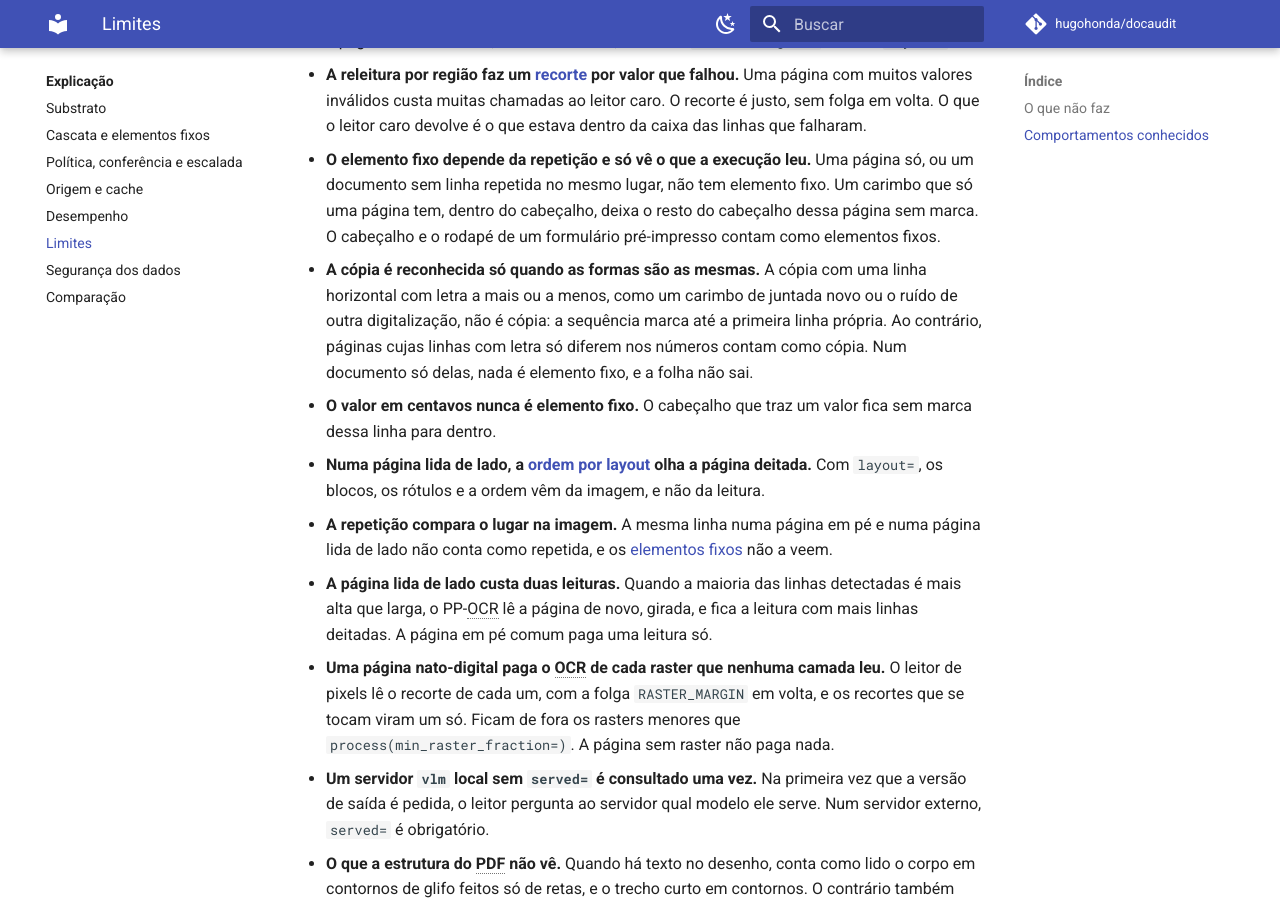
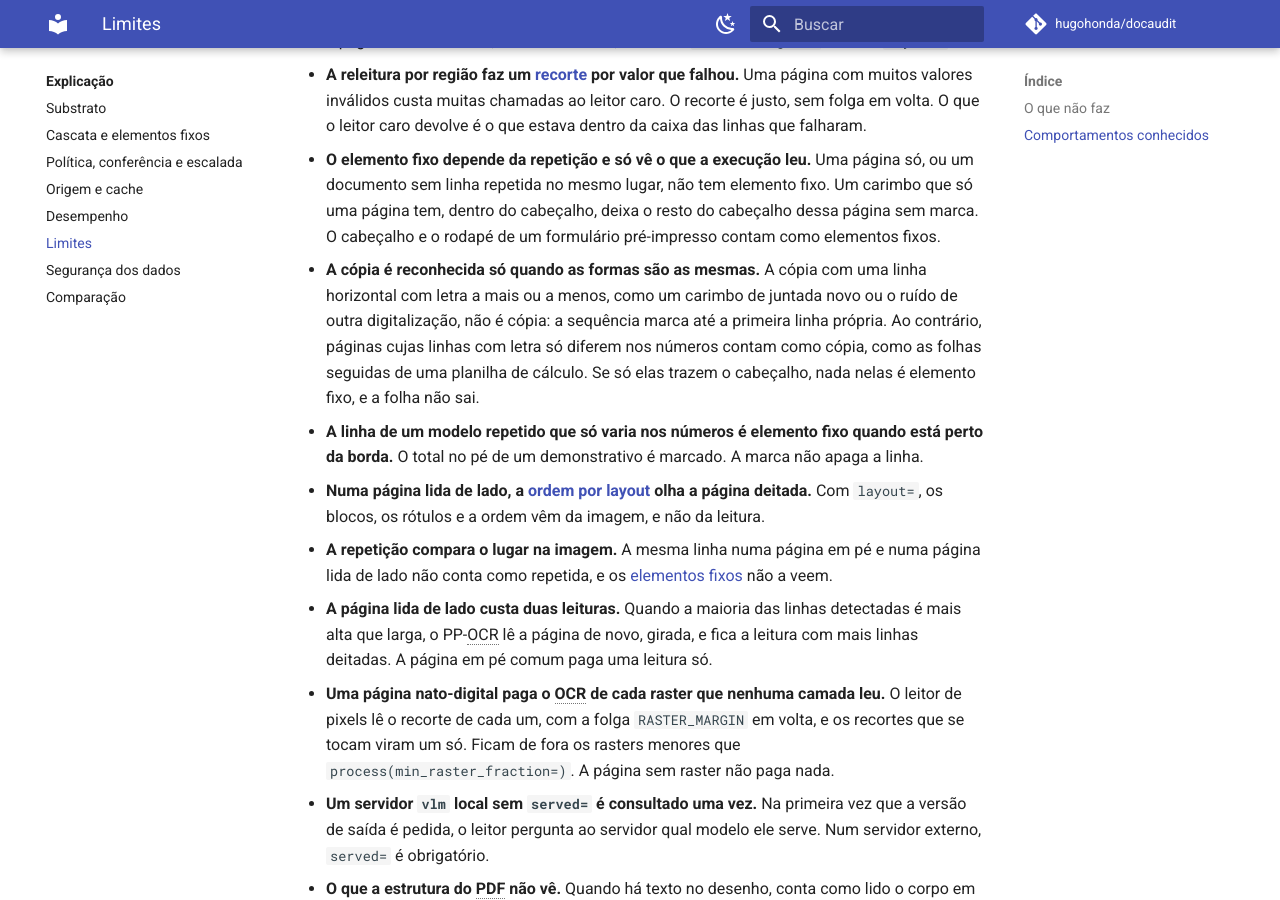
Before and after one commit to hugohonda/docaudit, an MkDocs documentation site: the page built from docs/limits.md, in a window 1280 px wide and 900 px high, scrolled down 2104 px. Built offline with MkDocs 1.6.1 and Material for MkDocs 9.7.7, drawn with Linux system fonts in a browser that asks for light colours; comment, search, counter and statistics services are not loaded.

Commit message:
refactor(process): tira a regra do centavo e simplifica a da cópia
A linha com valor em centavos era um caso especial do formato do
dinheiro sobre um mecanismo geral. A mesma falha fica aberta para
qualquer linha de modelo que só varia nos números, como a data ou a
parcela. A regra sai, e o limite fica escrito em docs/limits.md.

A regra da cópia passa a comparar um número por página, calculado uma
vez, no lugar de comparar os conjuntos de formas a cada par. A forma de
cada linha é calculada uma vez. A justificativa da linha vertical deixa
de citar um tribunal. Os dois testes da cópia viram um, com a asserção
exata.

```diff
--- a/docs/limits.md
+++ b/docs/limits.md
@@ -94,10 +94,12 @@ precisa conhecer antes de confiar num resultado.
   uma linha horizontal com letra a mais ou a menos, como um carimbo de
   juntada novo ou o ruído de outra digitalização, não é cópia: a sequência
   marca até a primeira linha própria. Ao contrário, páginas cujas linhas com
-  letra só diferem nos números contam como cópia. Num documento só delas,
-  nada é elemento fixo, e a folha não sai.
-- **O valor em centavos nunca é elemento fixo.** O cabeçalho que traz um
-  valor fica sem marca dessa linha para dentro.
+  letra só diferem nos números contam como cópia, como as folhas seguidas de
+  uma planilha de cálculo. Se só elas trazem o cabeçalho, nada nelas é
+  elemento fixo, e a folha não sai.
+- **A linha de um modelo repetido que só varia nos números é elemento fixo
+  quando está perto da borda.** O total no pé de um demonstrativo é marcado.
+  A marca não apaga a linha.
 - **Numa página lida de lado, a
   [ordem por layout](concepts/cascade.md#ordem-de-leitura-por-layout) olha
   a página deitada.** Com `layout=`, os blocos, os rótulos e a ordem vêm da
```
Also changed, not shown: docs/concepts/cascade.md (+1 -4 lines), 2 other files.
